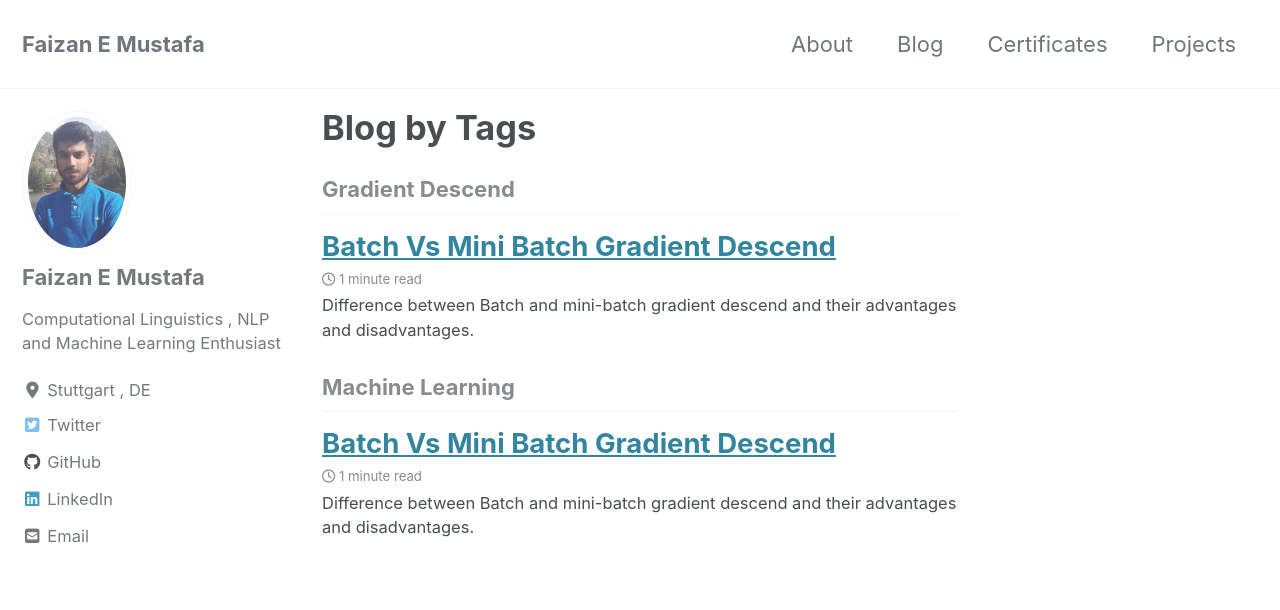
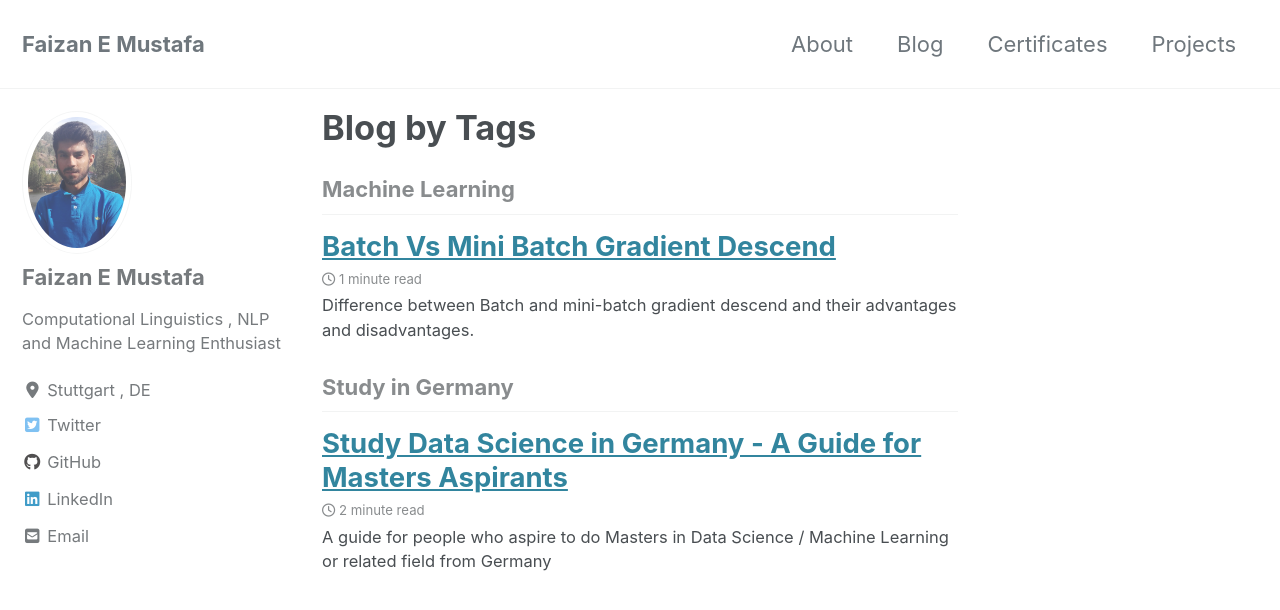
Before and after one commit to Faizan-E-Mustafa/Faizan-E-Mustafa.github.io, a Jekyll site: the page built from _pages/Blog.md, in a window 1280 px wide and 900 px high. Shown: the top 610 px of the window. Built offline with Jekyll 4.4.1, drawn with Linux system fonts in a browser that asks for light colours; cached includes are drawn as plain includes; nearby versions of some CDN libraries; some of the changed lines change nothing that is shown.

Commit message:
Project Germany Post

```diff
--- a/_posts/2019-09-12-ImageCaptioning.md
+++ b/_posts/2019-09-12-ImageCaptioning.md
@@ -1,9 +1,7 @@
 ---
 title: "Batch Vs Mini Batch Gradient Descend"
 date: 2019-09-12
-tags: [Gradient Descend , Machine Learning]
-header:
-    image: "/images/ab.jpg"
+tags: [Machine Learning]
 excerpt: "Difference between Batch and mini-batch gradient descend and their advantages and disadvantages."
 ---
 Deep leaning works best in the regime of Big data . Algorithms tends to work slow on large data sets. that’s why we need fast optimization algorithms to cope well with the large data sets. One little example of optimization is when we use vectorization instead of loops . So whenever we find a loop that can be implemented using vectorization we do it without giving it a second thought.
@@ -11,7 +9,7 @@ Deep leaning works best in the regime of Big data . Algorithms tends to work slo
 ### Batch vs Mini batch gradient descend :
 Mini batch gradient descend is also used to get an optimized algorithm.
 
-**We want our gradient descend(backward propagation ) to not sit idle until we have gone through whole training data(forward propagation).**
+**We want our gradient descend(backward propagation ) to not sit idle until we have gone through whole training data (forward propagation).**
 
 Unlike batch descend , mini batch descend use mini batches of training data . when we use whole training data to get the output from forward propagation .Gradient descend step will be at rest during this whole time . If we could somehow manage to get this gradient descend working before going through whole training data we could get a better optimized algorithm. So we divide training data into mini batches and we do our forward and back propagation for each mini batch .
 
--- /dev/null
+++ b/_posts/2019-09-27-ProjectGermany.md
@@ -0,0 +1,32 @@
+---
+title: "Study Data Science in Germany - A Guide for Masters Aspirants"
+date: 2019-09-12
+tags: [Study in Germany]
+excerpt: "A guide for people who aspire to do Masters in Data Science / Machine Learning or related field from Germany"
+---
+Germany is one of the most coveted place for students who want to study abroad . High quality education in a very low financial cost is one the major reasons that  every year a huge amount of undergraduate and graduate students apply for their desired programs . Germany offers a lot of opportunities for students who want to pursue their studies in every possible field. Like many other fields , Germany also offers best quality education for students who want to study Data Science , Artificial Intelligence , Machine Learning and related subjects .
+
+After completing my under-graduation , I was willing to do Masters from abroad in a field related to Data Science and Machine Learning . After doing a lot of research, Germany came out to be the obvious choice for me. I applied and got admission in University of Stuttgart for MSc Computational Linguistics Course . The application process was not easy and i also faced some difficulties due to lack of information related to my subjects. So, i wanted to help people who want to study in Germany and could not find relevant information .
+
+### MSc Data Science/ Machine Learning (Germany) Group:
+
+When I was searching for universities that offered programs related to my desired subjects , I was not able to find information in one place . I believe that solution to problems could be found through team work . So I created a group on a social website where anyone can share and get information about the masters programs . This synergy will help everyone that is why motto of group is “Help yourself by helping others”.
+
+[***Here is link](https://www.facebook.com/groups/364661040940901/)*** to the MSc Data Science/ Machine Learning (Germany)
+
+{% include figure image_path="/images/posts/ProjectGermany/a.jpg" alt="this is a placeholder image" caption="Moto of Group" %}
+
+### Whats in that Group ?
+
+- I have made a list of courses  that are offered in different Universities in Germany . It is composed of Masters programs in the fields of Data Science , Machine Learning and other related fields.
+
+    [***Here is Link***](https://docs.google.com/spreadsheets/d/1AfoKjQJnyRQgC1SXQ3mWDkiOlsiw1hShDlBr7v-YonY/edit?fbclid=IwAR2CFQwxvO8bR7R1ERYxFGBmdKO-VKAVbn2-W4pPpRtDOn1vKAS_9mc0LaY#gid=0) to the List.
+
+- I have recently complied a list of most useful links from different resources  which will  be helpful for people at different stages of their application phase . As i am familiar with the application procedure from Pakistan , i do not know if the procedure is same for reader's country or not .
+
+    [***Here is Link***](https://www.notion.so/Project-Germany-9f07122d9f5547e59d5edb85aa0c5c9b) to the Website:
+
+{% include figure image_path="/images/posts/ProjectGermany/b.png" alt="this is a placeholder image" caption="Screen Shot of Webdite" %}
+
+
+If you need any help , feel free to contact me.
```
Also changed, not shown: images/posts/ProjectGermany/a.jpg (added), images/posts/ProjectGermany/b.png (added).
